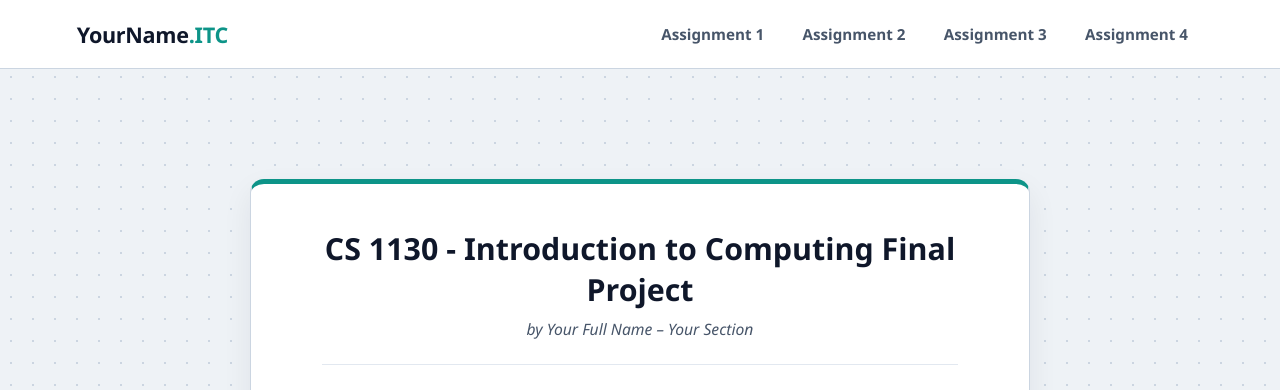
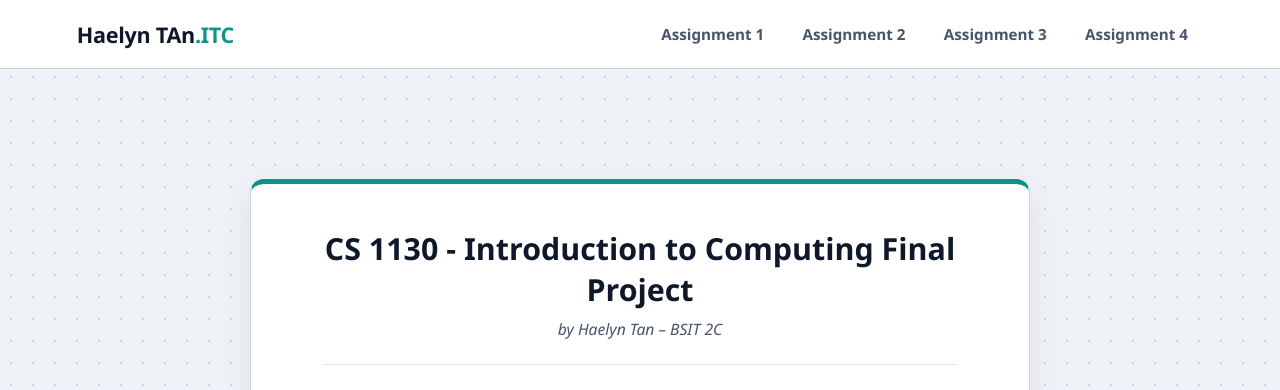
Before and after one commit to haelynnntan/TAN-ITC, a plain HTML site: page index.html in a window 1280 px wide. Shown: the top 390 px of the page. Drawn offline with Linux system fonts and the light colour scheme.

Commit message:
Update index.html

```diff
--- a/index.html
+++ b/index.html
@@ -10,7 +10,7 @@
 
   <!-- Top Navigation Bar with Assignment Tabs -->
   <nav class="navbar">
-    <a href="index.html" class="brand">YourName<span>.ITC</span></a>
+    <a href="index.html" class="brand">Haelyn TAn<span>.ITC</span></a>
     <div class="nav-tabs">
       <a href="assignment1.html">Assignment 1</a>
       <a href="assignment2.html">Assignment 2</a>
@@ -23,7 +23,7 @@
   <main class="page-wrapper">
     <div class="main-card">
       <h1>CS 1130 - Introduction to Computing Final Project</h1>
-      <p class="subtitle">by Your Full Name – Your Section</p>
+      <p class="subtitle">by Haelyn Tan – BSIT 2C</p>
 
       <hr class="divider" />
 
```
